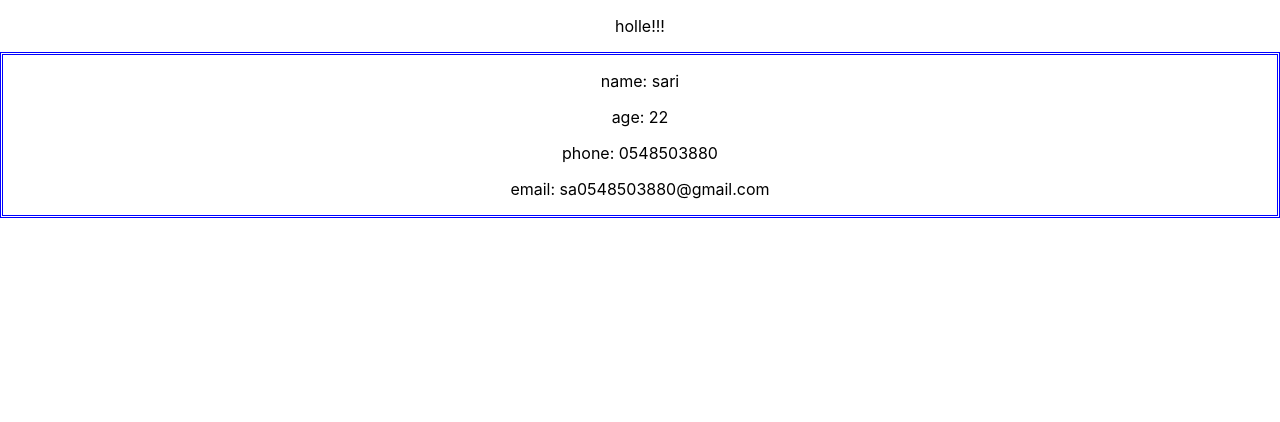
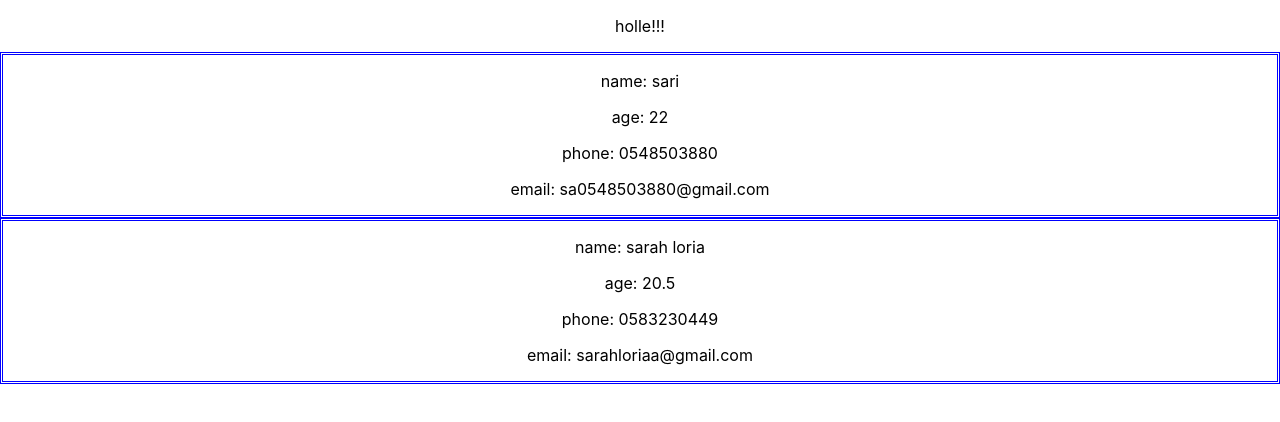
Before and after one commit to sariHeber/our-git-project, a React (Create React App) app in the folder our-project/: page / in a window 1280 px wide. Shown: the top 422 px of the page. Built offline with nearby package versions, Linux system fonts and the light colour scheme.

Commit message:
add saraLoria components

```diff
--- a/our-project/src/components/entry.jsx
+++ b/our-project/src/components/entry.jsx
@@ -1,5 +1,6 @@
 import React from 'react'
 import { Sari } from './ourComponents/sari'
+import { SarahLoriaa } from './ourComponents/sarahloria'
 
 export const Entry = () => {
 
@@ -7,6 +8,7 @@ export const Entry = () => {
         <>
         <p>holle!!!</p>
         <Sari></Sari>
+        <SarahLoriaa></SarahLoriaa>
         </>
     )
 }
--- /dev/null
+++ b/our-project/src/components/ourComponents/sarahloria.jsx
@@ -0,0 +1,12 @@
+import React from "react"
+
+export const SarahLoriaa = () => {
+    return (
+       <div style={{borderColor: 'blue', borderStyle:'double'}}>
+        <p>name: sarah loria</p>
+        <p>age: 20.5</p>
+        <p>phone: 0583230449</p>
+        <p>email: sarahloriaa@gmail.com</p>
+       </div>
+    )
+}
```
